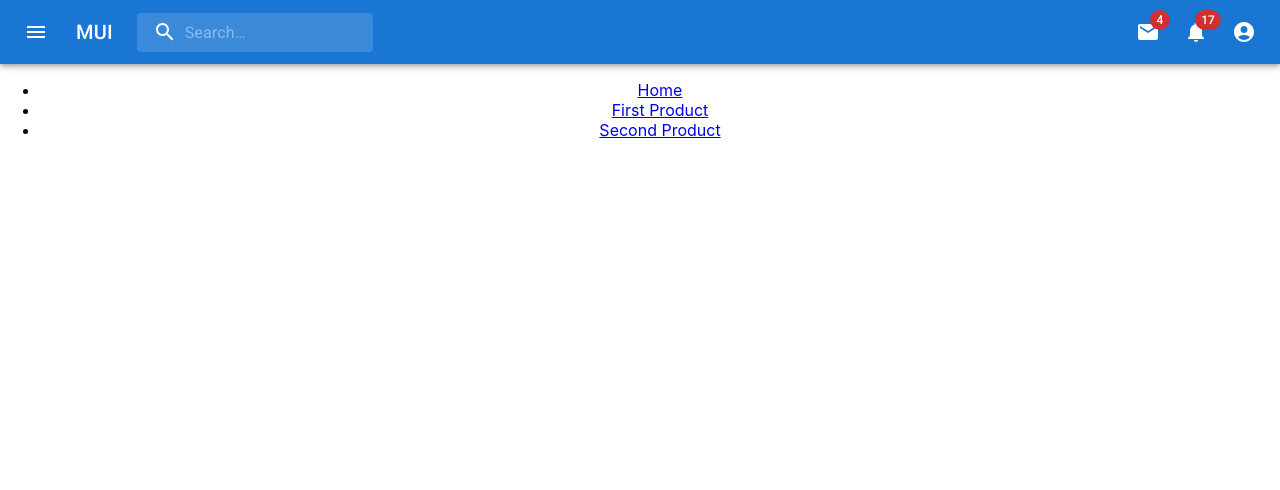
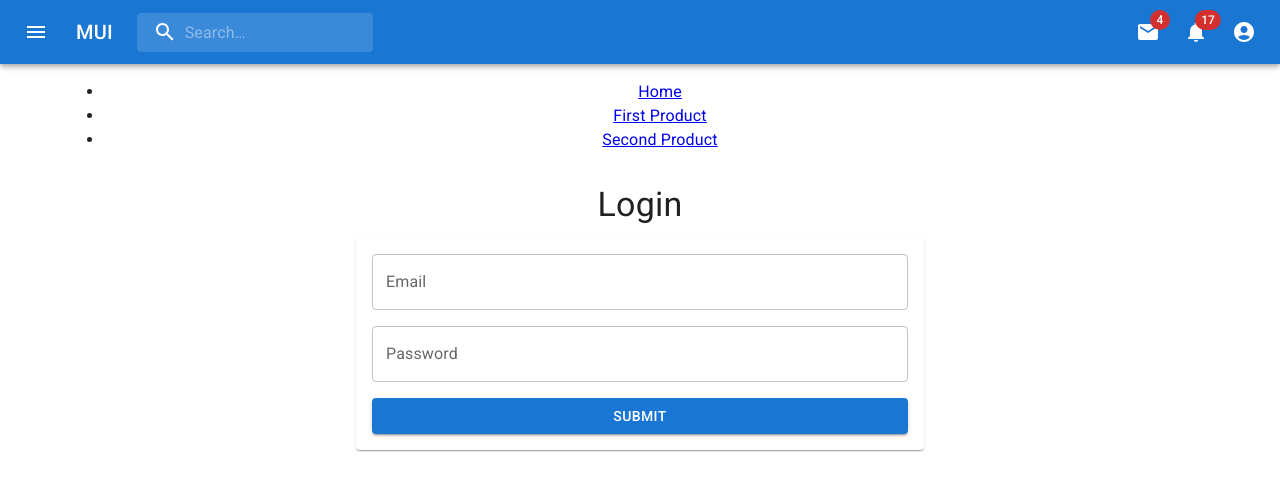
Before and after one commit to aljubaer/e-commerce-nodejs-express, a React (Create React App) app in the folder frontend/: page /login in a window 1280 px wide. Shown: the top 490 px of the page. Built offline with nearby package versions, Linux system fonts and the light colour scheme.

Commit message:
adds login ui with formcontrol

```diff
--- a/frontend/package.json
+++ b/frontend/package.json
@@ -16,13 +16,17 @@
     "@types/react": "^16.14.15",
     "@types/react-dom": "^16.9.14",
     "@types/react-redux": "^7.1.18",
+    "final-form": "^4.20.2",
+    "formik": "^2.2.9",
     "react": "^17.0.2",
     "react-dom": "^17.0.2",
+    "react-final-form": "^6.5.3",
     "react-redux": "^7.2.5",
     "react-router-dom": "^5.3.0",
     "react-scripts": "4.0.3",
     "styled-components": "^5.3.1",
-    "typescript": "^4.1.6"
+    "typescript": "^4.1.6",
+    "yup": "^0.32.9"
   },
   "scripts": {
     "start": "react-scripts start",
--- a/frontend/src/App.tsx
+++ b/frontend/src/App.tsx
@@ -1,14 +1,17 @@
-import React from 'react';
-import { BrowserRouter as Router, Route, Link } from 'react-router-dom';
-import { Counter } from './features/counter/Counter';
-import './App.css';
-import ProductList from './features/product/Product';
-import SearchAppBar from './components/SearchAppBar';
+import React from "react";
+import { BrowserRouter as Router, Route, Link } from "react-router-dom";
+import { Counter } from "./features/counter/Counter";
+import "./App.css";
+import ProductList from "./features/product/Product";
+import SearchAppBar from "./components/SearchAppBar";
+import Container from "@mui/material/Container";
+import Login from "./features/auth/login/Login";
 
 function App() {
     return (
         <div className="App">
             <SearchAppBar />
+            <Container maxWidth="lg">
                 <Router>
                     <div>
                         <nav>
@@ -17,7 +20,7 @@ function App() {
                                     <Link to="/">Home</Link>
                                 </li>
                                 <li>
-               <Link to="/products/1">First Product</Link>
+                                    <Link to="/login">First Product</Link>
                                 </li>
                                 <li>
                                     <Link to="/products/2">Second Product</Link>
@@ -26,9 +29,11 @@ function App() {
                         </nav>
 
                         <Route path="/" exact component={ProductList} />
+                        <Route path="/login" component={Login} />
                         <Route path="/products/:id" component={ProductList} />
                     </div>
                 </Router>
+            </Container>
         </div>
     );
 }
--- /dev/null
+++ b/frontend/src/constants/index.ts
@@ -0,0 +1,3 @@
+export const BASE_URL = `http://localhost:5000`;
+
+export const LOGIN_URL = `${BASE_URL}/login`;
--- /dev/null
+++ b/frontend/src/features/auth/login/Login.tsx
@@ -0,0 +1,88 @@
+import {
+    Button,
+    CssBaseline,
+    Grid,
+    Paper,
+    TextField,
+    Typography,
+    GridSize,
+} from "@mui/material";
+import { useFormik } from "formik";
+import * as yup from "yup";
+
+const validationSchema = yup.object({
+    email: yup
+        .string()
+        .email("Enter a valid email")
+        .required("Email is required"),
+    password: yup
+        .string()
+        .min(8, "Password should be of minimum 8 characters length")
+        .required("Password is required"),
+});
+
+const Login = () => {
+    const formik = useFormik({
+        initialValues: {
+            email: "",
+            password: "",
+        },
+        validationSchema: validationSchema,
+        onSubmit: (values) => {
+            alert(JSON.stringify(values, null, 2));
+        },
+    });
+
+    return (
+        <div style={{ padding: 16, margin: "auto", maxWidth: 600 }}>
+            <CssBaseline />
+            <Typography variant="h4" align="center" component="h1" gutterBottom>
+                Login
+            </Typography>
+            <Paper style={{ padding: 16 }}>
+                <form onSubmit={formik.handleSubmit}>
+                    <TextField
+                        fullWidth
+                        id="email"
+                        name="email"
+                        label="Email"
+                        style={{ marginBottom: 16 }}
+                        value={formik.values.email}
+                        onChange={formik.handleChange}
+                        error={
+                            formik.touched.email && Boolean(formik.errors.email)
+                        }
+                        helperText={formik.touched.email && formik.errors.email}
+                    />
+                    <TextField
+                        fullWidth
+                        id="password"
+                        name="password"
+                        label="Password"
+                        type="password"
+                        style={{ marginBottom: 16 }}
+                        value={formik.values.password}
+                        onChange={formik.handleChange}
+                        error={
+                            formik.touched.password &&
+                            Boolean(formik.errors.password)
+                        }
+                        helperText={
+                            formik.touched.password && formik.errors.password
+                        }
+                    />
+                    <Button
+                        color="primary"
+                        variant="contained"
+                        fullWidth
+                        type="submit"
+                    >
+                        Submit
+                    </Button>
+                </form>
+            </Paper>
+        </div>
+    );
+};
+
+export default Login;
--- /dev/null
+++ b/frontend/src/features/auth/login/loginInterface.ts
@@ -0,0 +1,4 @@
+export interface LoginPayload {
+    email: string;
+    password: string;
+}
```
Also changed, not shown: frontend/src/features/auth/login/loginApi.ts (added, +9 -0 lines), 1 other file (tests, documents, lock files or other folders). Lines whose indentation alone changed are shown as unchanged.
